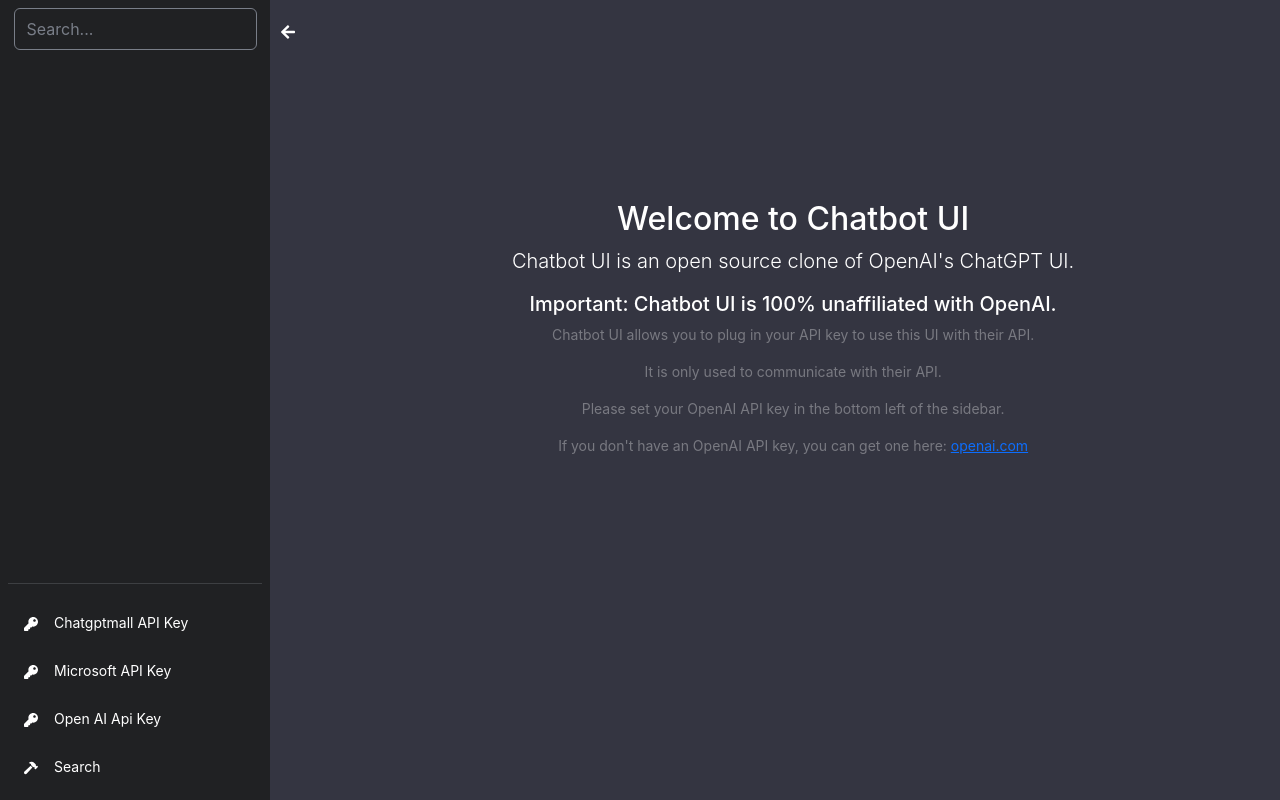
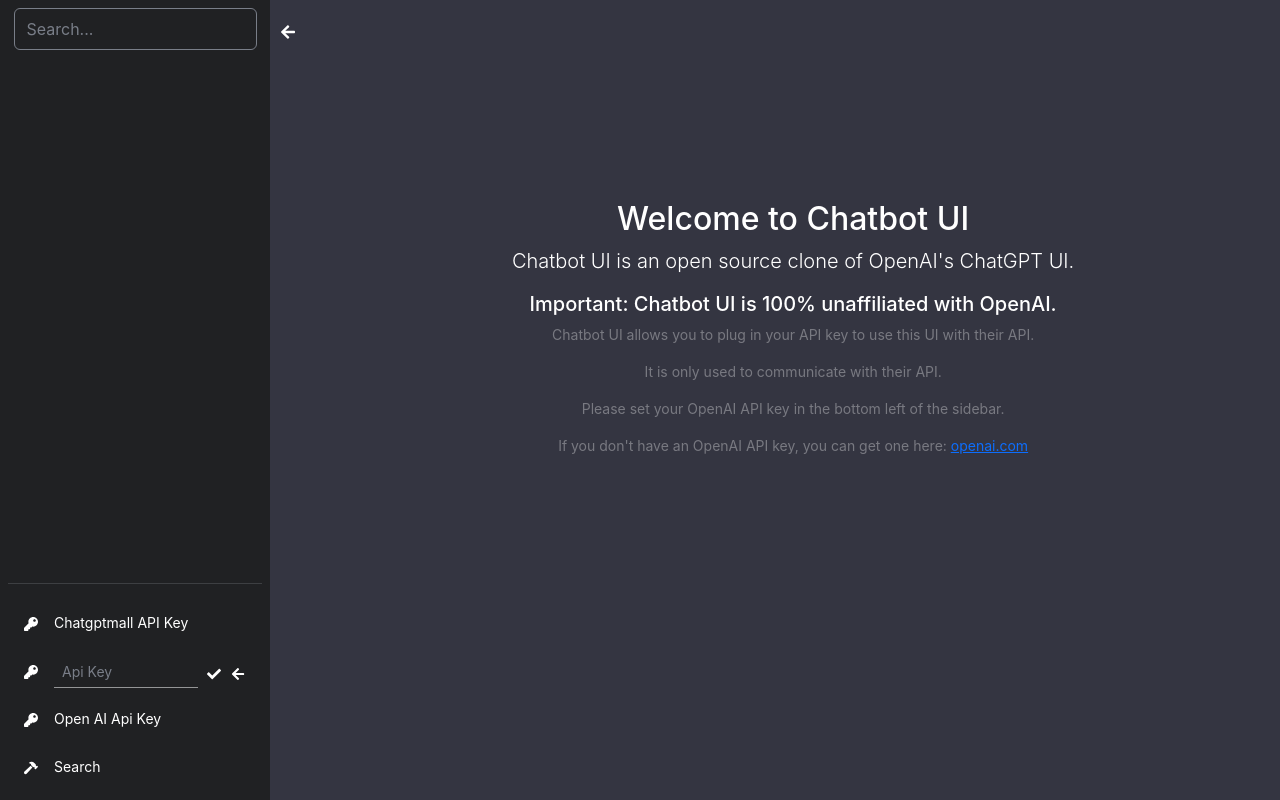
Before and after one commit to sajad126502/WEBCHATGPTMALL, a React (Create React App) app in the folder chatai/: page / in a window 1280 px wide. Both pictures are taken after a click on the item "Microsoft API Key". Built offline with nearby package versions, Linux system fonts and the light colour scheme.

Commit message:
SkyBrain

```diff
--- a/chatai/public/index.html
+++ b/chatai/public/index.html
@@ -31,7 +31,7 @@
       integrity="sha384-KK94CHFLLe+nY2dmCWGMq91rCGa5gtU4mk92HdvYe+M/SXH301p5ILy+dN9+nJOZ"
       crossorigin="anonymous"
     />
-    <title>React App</title>
+    <title>SkyBrain</title>
   </head>
   <body>
     <noscript>You need to enable JavaScript to run this app.</noscript>
--- a/chatai/src/Components/CenterPanel.jsx
+++ b/chatai/src/Components/CenterPanel.jsx
@@ -11,6 +11,7 @@
     setSearchQuery,
     openai_textToText,
     chatgptmall_textToText,
+    microsoft_textToText,
     responseInput,
     loading,
     response,
@@ -24,8 +25,10 @@
       await openai_textToText();
     } else if (localStorage.getItem("chatgptmall_apikey")) {
       await chatgptmall_textToText();
+    } else if (localStorage.getItem("microsoft_apikey")) {
+      await microsoft_textToText();
     }
-  }
+  };
 
   useEffect(() => {
     const divElement = divRef.current;
@@ -46,7 +49,9 @@
       )}
       {!(
         localStorage.getItem("openAi_apiKey") ||
-        localStorage.getItem("chatgptmall_apikey")
+        localStorage.getItem("chatgptmall_apikey") ||
+        (localStorage.getItem("microsoft_apikey") &&
+          localStorage.getItem("microsoft_endpoint"))
       ) && (
         <div className={`home-page text-center ${active ? "active" : ""}`}>
           <h2>Welcome to Chatbot UI</h2>
@@ -73,7 +78,9 @@
         </div>
       )}
       {(localStorage.getItem("openAi_apiKey") ||
-        localStorage.getItem("chatgptmall_apikey")) && (
+        localStorage.getItem("chatgptmall_apikey") ||
+        (localStorage.getItem("microsoft_apikey") &&
+          localStorage.getItem("microsoft_endpoint"))) && (
         <div
           id="chatbot"
           ref={divRef}
@@ -81,8 +88,8 @@
         >
           {!loading && responseInput.length < 1 && (
             <h2 className="text-center">Text To Text</h2>
-            )}
-            <span>|</span>
+          )}
+          <span>|</span>
           {response?.map((res) => {
             return (
               <div className="response c_response d-flex flex-column text-white">
--- a/chatai/src/Components/LeftPanel.jsx
+++ b/chatai/src/Components/LeftPanel.jsx
@@ -12,6 +12,12 @@
     setShowChatgptmallApiForm,
     ApiKey,
     setApiKey,
+    endpoint,
+    setEndPoint,
+    microSoftApiForm,
+    setMicroSoftApiForm,
+    microSoftEndPoint,
+    setMicroSoftEndPoint,
   } = useContext(Context);
 
   return (
@@ -68,7 +74,6 @@
                   <span className="btn btn-sm text-white p-0 ">
                     <FaCheck
                       onClick={() => {
-                        localStorage.clear();
                         localStorage.setItem("chatgptmall_apikey", ApiKey);
                         setShowChatgptmallApiForm(false);
                         console.log("Api Key Stored in Local Storage.");
@@ -85,12 +90,91 @@
                 </form>
               )}
             </li>
+
+            {/* -------------------------------------------------------- */}
+
             <li className="d-flex gap-3 py-2 my-1 list-group-item border-0 rounded-3">
               <span className="icon">
                 <FaKey></FaKey>
               </span>
-              <span>Microsoft API Key</span>
+              {(!microSoftApiForm && !microSoftEndPoint) && (
+                <>
+                  <span
+                    onClick={() => {
+                      setMicroSoftApiForm(true);
+                    }}
+                  >
+                    Microsoft API Key
+                  </span>
+                </>
+              )}
+              {(microSoftApiForm && !localStorage.getItem('microsoft_apikey')) && (
+                <form className="d-flex align-items-center gap-2">
+                  <input
+                    type="password"
+                    autoComplete="off"
+                    placeholder="Api Key"
+                    className="form-control form-control-sm"
+                    value={ApiKey}
+                    onChange={(e) => {
+                      setApiKey(e.target.value);
+                    }}
+                  />
+                  <span className="btn btn-sm text-white p-0 ">
+                    <FaCheck
+                      onClick={() => {
+                        localStorage.setItem("microsoft_apikey", ApiKey);
+                        setMicroSoftApiForm(false);
+                        setMicroSoftEndPoint(true);
+                        console.log("Api Key Stored in Local Storage.");
+                      }}
+                    ></FaCheck>
+                  </span>
+                  <span className="btn btn-sm text-white p-0 ">
+                    <FaArrowLeft
+                      onClick={() => {
+                        setMicroSoftApiForm(false);
+                      }}
+                    ></FaArrowLeft>
+                  </span>
+                </form>
+              )}
+
+              {microSoftEndPoint && (
+                <form className="d-flex align-items-center gap-2">
+                  <input
+                    type="password"
+                    autoComplete="off"
+                    placeholder="Enter Endpoint"
+                    className="form-control form-control-sm"
+                    value={endpoint}
+                    onChange={(e) => {
+                      setEndPoint(e.target.value);
+                    }}
+                  />
+                  <span className="btn btn-sm text-white p-0 ">
+                    <FaCheck
+                      onClick={() => {
+                        localStorage.setItem("microsoft_endpoint", endpoint);
+                        setShowChatgptmallApiForm(false);
+                        setMicroSoftEndPoint(false);
+                        console.log("Endpoint Stored in Local Storage.");
+                      }}
+                    ></FaCheck>
+                  </span>
+                  <span className="btn btn-sm text-white p-0 ">
+                    <FaArrowLeft
+                      onClick={() => {
+                        setMicroSoftEndPoint(false);
+                      }}
+                    ></FaArrowLeft>
+                  </span>
+                </form>
+              )}
             </li>
+
+            {/* -------------------------------------------------------- */}
+
             <li className="d-flex gap-3 py-2 my-1 list-group-item border-0 rounded-3">
               <span className="icon">
                 <FaKey></FaKey>
@@ -121,7 +205,6 @@
                   <span className="btn btn-sm text-white p-0 ">
                     <FaCheck
                       onClick={() => {
-                        localStorage.clear();
                         localStorage.setItem("openAi_apiKey", ApiKey);
                         setShowOpenaiApiForm(false);
                         console.log("Api Key Stored in Local Storage.");
--- a/chatai/src/context/contextApi.js
+++ b/chatai/src/context/contextApi.js
@@ -10,7 +10,10 @@
   const [active, setActive] = useState(false);
   const [showOpenaiApiForm, setShowOpenaiApiForm] = useState(false);
   const [showChatgptmallApiForm, setShowChatgptmallApiForm] = useState(false);
+  const [microSoftApiForm, setMicroSoftApiForm] = useState(false);
+  const [microSoftEndPoint, setMicroSoftEndPoint] = useState(false);
   const [ApiKey, setApiKey] = useState("");
+  const [endpoint, setEndPoint] = useState("");
   const [response, setresponse] = useState([]);
   const [responseText, setresponseText] = useState([]);
   const [responseInput, setresponseInput] = useState("");
@@ -27,7 +30,7 @@
     },
   };
 
-  const fetchData = async (apiUrl, requestOptions) => {
+  const fetchData = async (apiUrl, body, requestOptions = {}) => {
     try {
       const res = await axios.post(apiUrl, body, requestOptions);
       setresponseText(res.data.response);
@@ -48,14 +51,25 @@
       openai_key: localStorage.getItem("openAi_apiKey"),
     };
     const requestOptions = { params };
-    fetchData(apiUrl, requestOptions);
+    fetchData(apiUrl, body, requestOptions);
   };
 
   const chatgptmall_textToText = () => {
     setLoading(true);
     const apiUrl = BaseUrl + "text_to_text/";
     const requestOptions = { headers: config.headers };
-    fetchData(apiUrl, requestOptions);
+    fetchData(apiUrl, body, requestOptions);
+  };
+
+  const microsoft_textToText = () => {
+    setLoading(true);
+    const apiUrl = BaseUrl + "ms/text_to_text/";
+    const body = {
+      input: searchQuery,
+      endpoint: localStorage.getItem("microsoft_endpoint"),
+      ms_key: localStorage.getItem("microsoft_apikey"),
+    };
+    fetchData(apiUrl, body);
   };
 
   return (
@@ -67,8 +81,15 @@
         setShowOpenaiApiForm,
         showChatgptmallApiForm,
         setShowChatgptmallApiForm,
+        microSoftApiForm,
+        setMicroSoftApiForm,
+        microSoftEndPoint,
+        setMicroSoftEndPoint,
+        microsoft_textToText,
         ApiKey,
         setApiKey,
+        endpoint,
+        setEndPoint,
         responseText,
         setresponseText,
         searchQuery,
```
